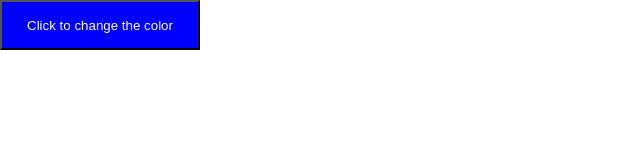
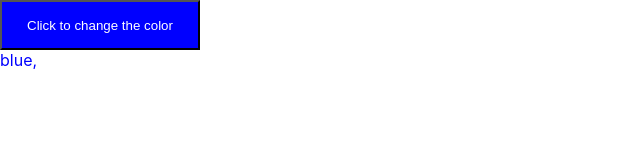
Before and after one commit to Scorpi35/DanpheIT_Screening_Task, a React (Create React App) app in the folder Solution_1/solution1-web-app/: page / in a window 1280 px wide. Shown: the top 160 px of the page, without its empty margins (0-640 px from the left). Built offline with nearby package versions, Linux system fonts and the light colour scheme.

Commit message:
Complete task 1

```diff
--- a/Solution_1/solution1-web-app/src/App.js
+++ b/Solution_1/solution1-web-app/src/App.js
@@ -60,8 +60,17 @@ class App extends Component{
         </button>
 
         <div>
+          {
+            colors_order.map((color, i) => {
+              return(
+                <div style={{color: color, float: "left"}}>
+                  {color},
+                </div>
+              )
+            })
+          }
+        </div>
 
-        </div>
       </div>
     )
   }
```
Also changed, not shown: 1 other file (tests, documents, lock files or other folders).
